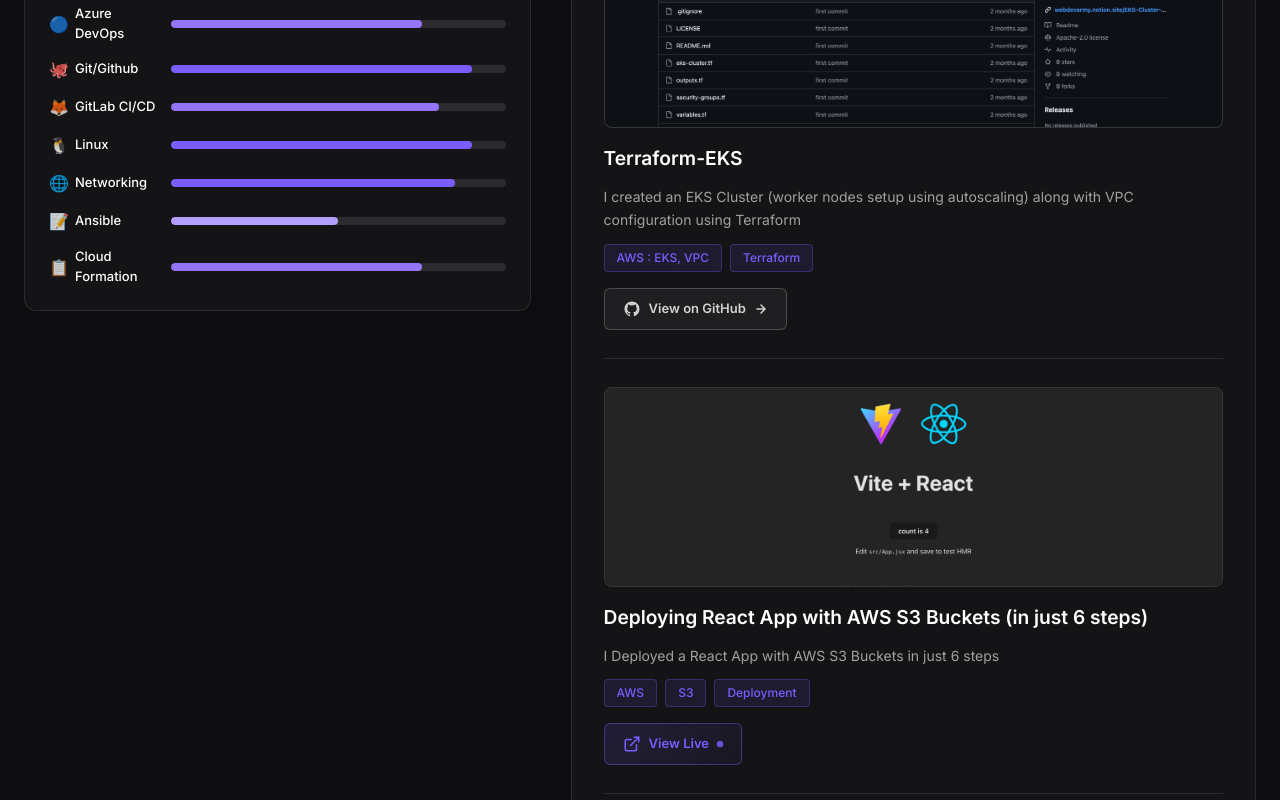
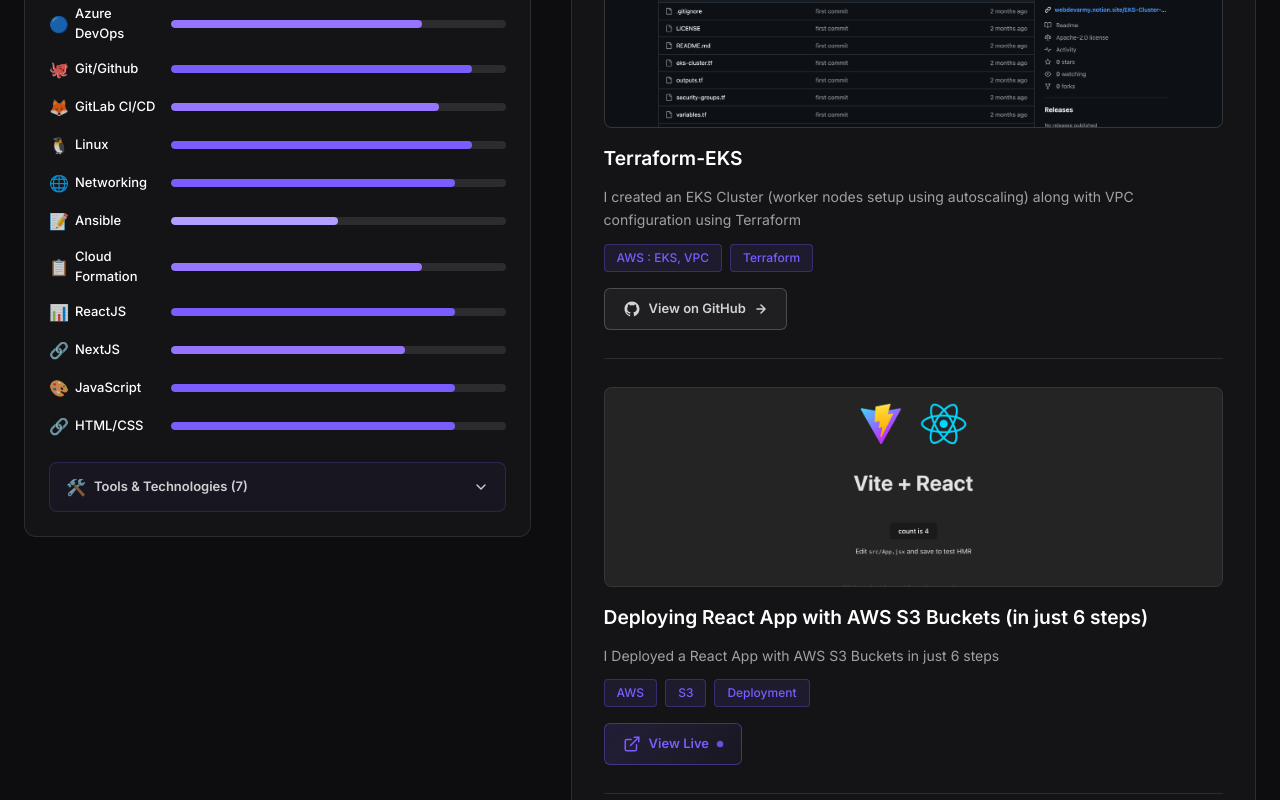
Before and after one commit to whoroopamgupta/roopam-portfolio, a Next.js app: page /resume in a window 1280 px wide. Shown: the part 863-1663 px from the top of the page. Built offline with nearby package versions, Linux system fonts and the light colour scheme.

Commit message:
minor details added

```diff
--- a/app/data/resume.json
+++ b/app/data/resume.json
@@ -13,7 +13,20 @@
     { "name": "Linux", "level": "Proficient", "percentage": 90, "icon": "🐧" },
     { "name": "Networking", "level": "Proficient", "percentage": 85, "icon": "🌐" },
     { "name": "Ansible", "level": "Familiar", "percentage": 50, "icon": "📝" },
-    { "name": "Cloud Formation", "level": "Intermediate", "percentage": 75, "icon": "📋" }
+    { "name": "Cloud Formation", "level": "Intermediate", "percentage": 75, "icon": "📋" },
+    { "name": "ReactJS", "level": "Proficient", "percentage": 85, "icon": "📊" },
+    { "name": "NextJS", "level": "Intermediate", "percentage": 70, "icon": "🔗" },
+    { "name": "JavaScript", "level": "Proficient", "percentage": 85, "icon": "🎨" },
+    { "name": "HTML/CSS", "level": "Proficient", "percentage": 85, "icon": "🔗" }
+  ],
+  "tools": [
+    { "name": "Prisma", "icon": "💎" },
+    { "name": "Splunk", "icon": "📊" },
+    { "name": "Visual Studio", "icon": "💻" },
+    { "name": "Jira", "icon": "📋" },
+    { "name": "Confluence", "icon": "📝" },
+    { "name": "Vercel", "icon": "▲" },
+    { "name": "Service Now", "icon": "🔧" }
   ],
   "certifications": [
     {
--- a/app/resume/page.js
+++ b/app/resume/page.js
@@ -6,9 +6,10 @@
 import resumeData from '../data/resume.json';
 
 export default function Resume() {
-  const { skills, certifications, projects } = resumeData;
+  const { skills, certifications, projects, tools } = resumeData;
   const [isMobile, setIsMobile] = useState(false);
   const [selectedCertificate, setSelectedCertificate] = useState(null);
+  const [showTools, setShowTools] = useState(false);
 
   useEffect(() => {
     document.title = 'Roopam Badoniya - Resume';
@@ -344,6 +345,115 @@
                       </div>
                     ))}
                   </div>
+
+                  {/* Tools & Technologies Dropdown */}
+                  {tools && tools.length > 0 && (
+                    <motion.div
+                      initial={{ opacity: 0 }}
+                      animate={{ opacity: 1 }}
+                      transition={{ delay: 0.6 }}
+                      style={{ marginTop: '24px' }}
+                    >
+                      <button
+                        onClick={() => setShowTools(!showTools)}
+                        style={{
+                          width: '100%',
+                          display: 'flex',
+                          alignItems: 'center',
+                          justifyContent: 'space-between',
+                          padding: '12px 16px',
+                          background: 'rgba(123, 92, 255, 0.05)',
+                          border: '1px solid rgba(123, 92, 255, 0.2)',
+                          borderRadius: '8px',
+                          color: 'rgba(255, 255, 255, 0.8)',
+                          fontSize: '13px',
+                          fontWeight: '600',
+                          cursor: 'pointer',
+                          transition: 'all 0.3s ease',
+                        }}
+                        onMouseEnter={(e) => {
+                          e.currentTarget.style.background = 'rgba(123, 92, 255, 0.1)';
+                          e.currentTarget.style.borderColor = 'rgba(123, 92, 255, 0.4)';
+                        }}
+                        onMouseLeave={(e) => {
+                          e.currentTarget.style.background = 'rgba(123, 92, 255, 0.05)';
+                          e.currentTarget.style.borderColor = 'rgba(123, 92, 255, 0.2)';
+                        }}
+                      >
+                        <span style={{ display: 'flex', alignItems: 'center', gap: '8px' }}>
+                          <span style={{ fontSize: '16px' }}>🛠️</span>
+                          Tools & Technologies ({tools.length})
+                        </span>
+                        <svg
+                          width="16"
+                          height="16"
+                          viewBox="0 0 24 24"
+                          fill="none"
+                          stroke="currentColor"
+                          strokeWidth="2"
+                          strokeLinecap="round"
+                          strokeLinejoin="round"
+                          style={{
+                            transform: showTools ? 'rotate(180deg)' : 'rotate(0deg)',
+                            transition: 'transform 0.3s ease'
+                          }}
+                        >
+                          <polyline points="6 9 12 15 18 9"></polyline>
+                        </svg>
+                      </button>
+
+                      {/* Tools List - Collapsible */}
+                      <motion.div
+                        initial={false}
+                        animate={{
+                          height: showTools ? 'auto' : 0,
+                          opacity: showTools ? 1 : 0,
+                        }}
+                        transition={{ duration: 0.3 }}
+                        style={{
+                          overflow: 'hidden',
+                        }}
+                      >
+                        <div style={{
+                          display: 'grid',
+                          gridTemplateColumns: 'repeat(auto-fit, minmax(140px, 1fr))',
+                          gap: '12px',
+                          marginTop: '12px',
+                          padding: '8px 0'
+                        }}>
+                          {tools.map((tool, index) => (
+                            <motion.div
+                              key={index}
+                              initial={{ opacity: 0, y: -10 }}
+                              animate={{ opacity: showTools ? 1 : 0, y: showTools ? 0 : -10 }}
+                              transition={{ delay: index * 0.05 }}
+                              style={{
+                                display: 'flex',
+                                alignItems: 'center',
+                                gap: '8px',
+                                padding: '8px 12px',
+                                background: 'rgba(255, 255, 255, 0.03)',
+                                borderRadius: '6px',
+                                border: '1px solid rgba(255, 255, 255, 0.1)',
+                              }}
+                            >
+                              <span style={{ fontSize: '16px', flexShrink: 0 }}>
+                                {tool.icon}
+                              </span>
+                              <span style={{
+                                color: 'rgba(255, 255, 255, 0.8)',
+                                fontSize: '12px',
+                                fontWeight: '500',
+                                whiteSpace: 'nowrap'
+                              }}>
+                                {tool.name}
+                              </span>
+                            </motion.div>
+                          ))}
+                        </div>
+                      </motion.div>
+                    </motion.div>
+                  )}
                 </motion.div>
               </div>
 
```
